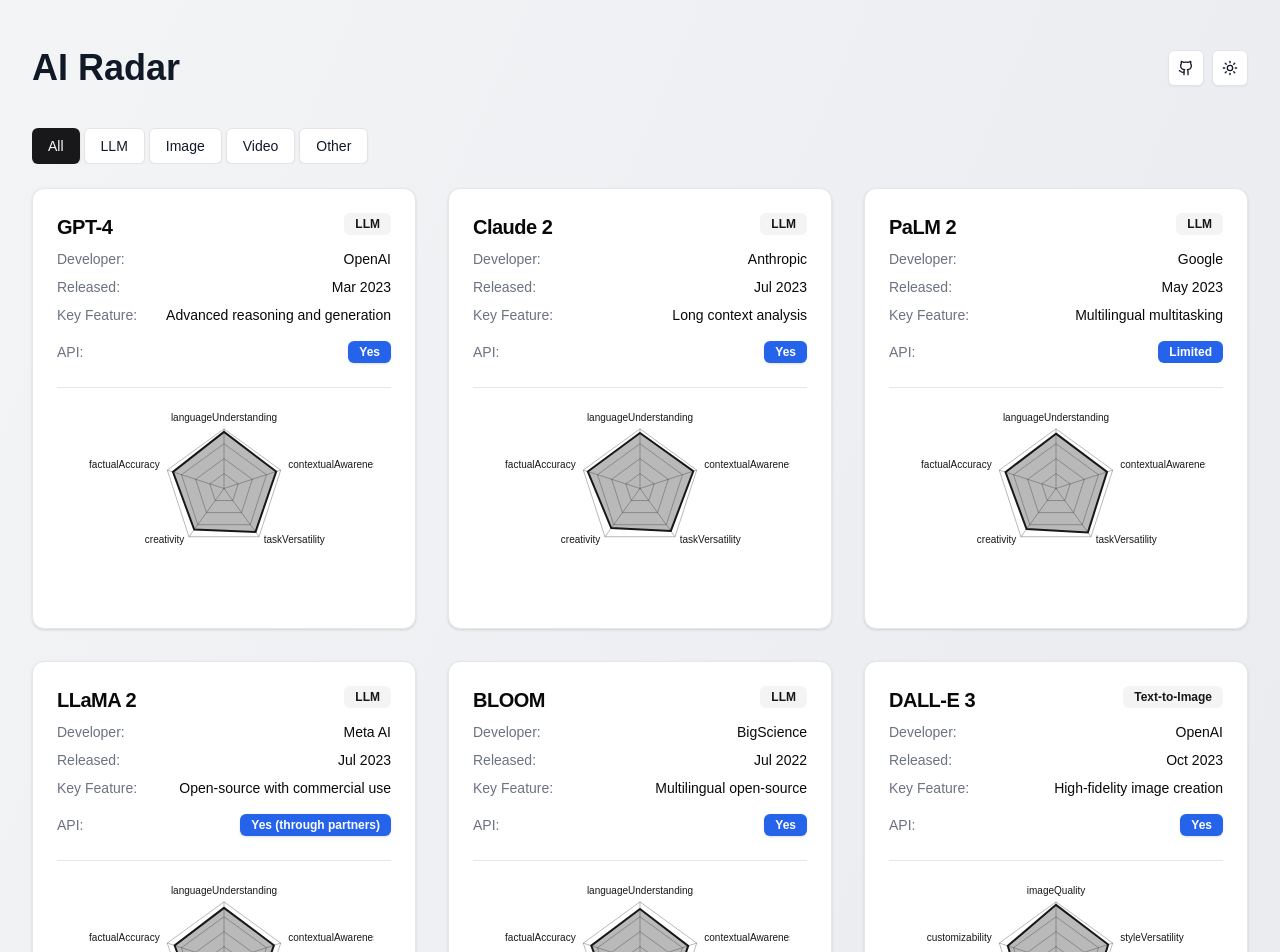
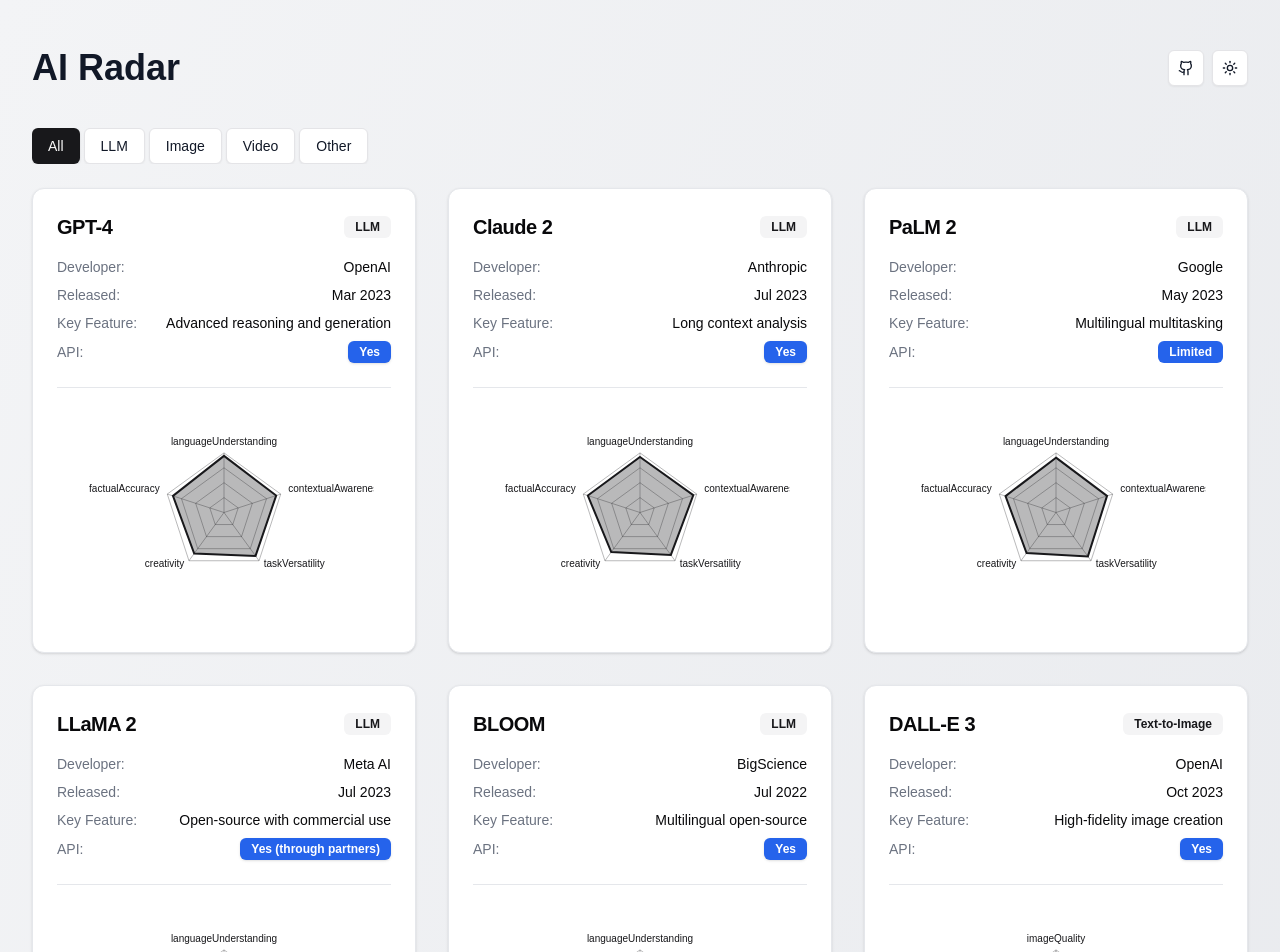
Before and after one commit to msdos41/ai-radar, a Next.js app: page / in a window 1280 px wide. Shown: the top 952 px of the page. Built offline with nearby package versions, Linux system fonts and the light colour scheme.

Commit message:
fix: card CSS

```diff
--- a/src/components/ai-tools/tool-card.tsx
+++ b/src/components/ai-tools/tool-card.tsx
@@ -6,8 +6,8 @@ import { AITool } from '@/data/ai-tools';
 export default function AIToolCard({ tool }: { tool: AITool }) {
   return (
     <Card className="flex flex-col border-gray-200 bg-white transition-colors duration-200 hover:bg-gray-50 dark:border-gray-700 dark:bg-gray-800 dark:hover:bg-gray-700">
-      <CardHeader className="pb-2">
-        <div className="flex items-start justify-between">
+      <CardHeader className="pb-4">
+        <div className="flex items-center justify-between">
           <CardTitle className="text-xl font-bold">{tool.name}</CardTitle>
           {/* <CardDescription className="text-gray-500 dark:text-gray-400">
           {tool.modelType}
@@ -33,7 +33,7 @@ export default function AIToolCard({ tool }: { tool: AITool }) {
             </span>
             <span className="text-right">{tool.keyFeature}</span>
           </div>
-          <div className="flex items-center justify-between pt-2">
+          <div className="flex items-center justify-between">
             <span className="text-gray-500 dark:text-gray-400">API:</span>
             <Badge
               variant={
@@ -47,7 +47,7 @@ export default function AIToolCard({ tool }: { tool: AITool }) {
             </Badge>
           </div>
         </div>
-        <div className="flex-grow border-t border-gray-200 pt-4 dark:border-gray-700">
+        <div className="flex-grow border-t border-gray-200 pt-10 dark:border-gray-700">
           {/* <h4 className="text-sm font-medium mb-2">Capability Dimensions</h4> */}
           <div className="mx-auto h-[200px] w-full max-w-[300px]">
             <RadarChart data={tool.dimensions} name={tool.name} />
```
